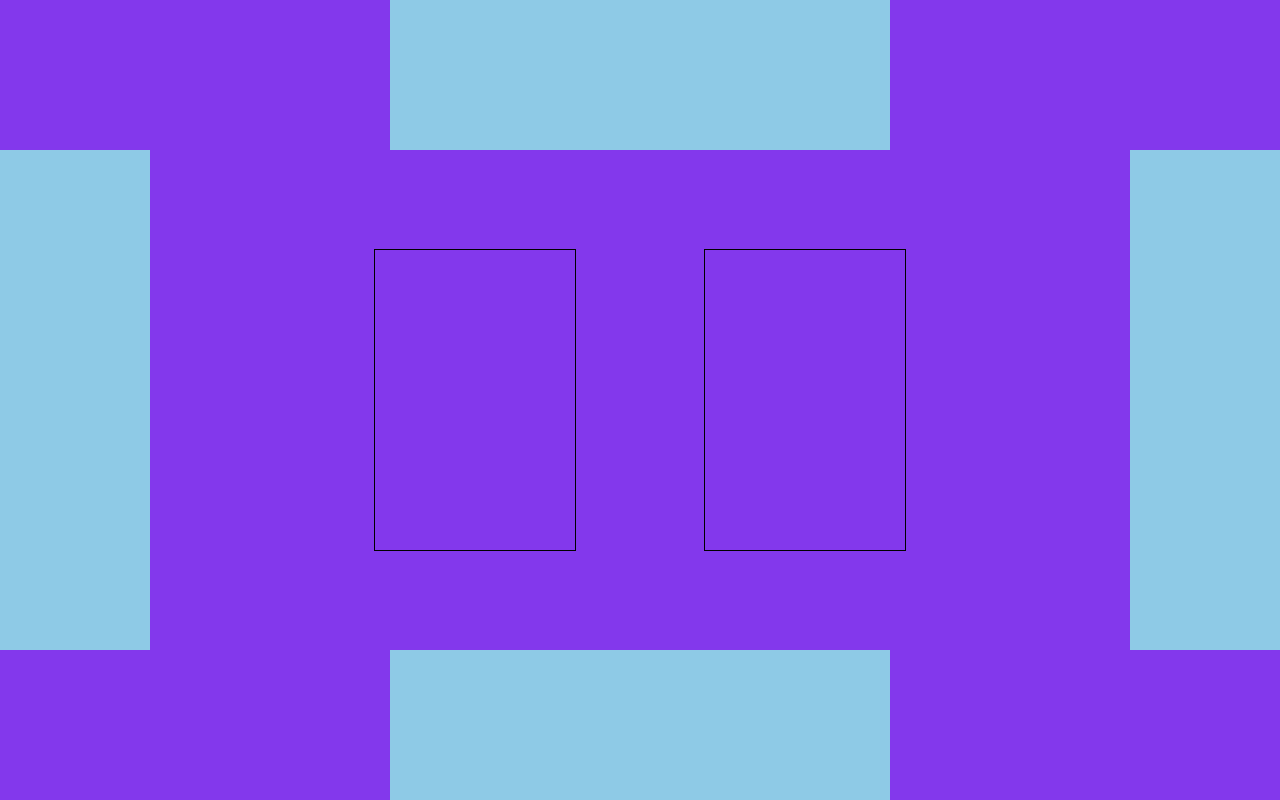
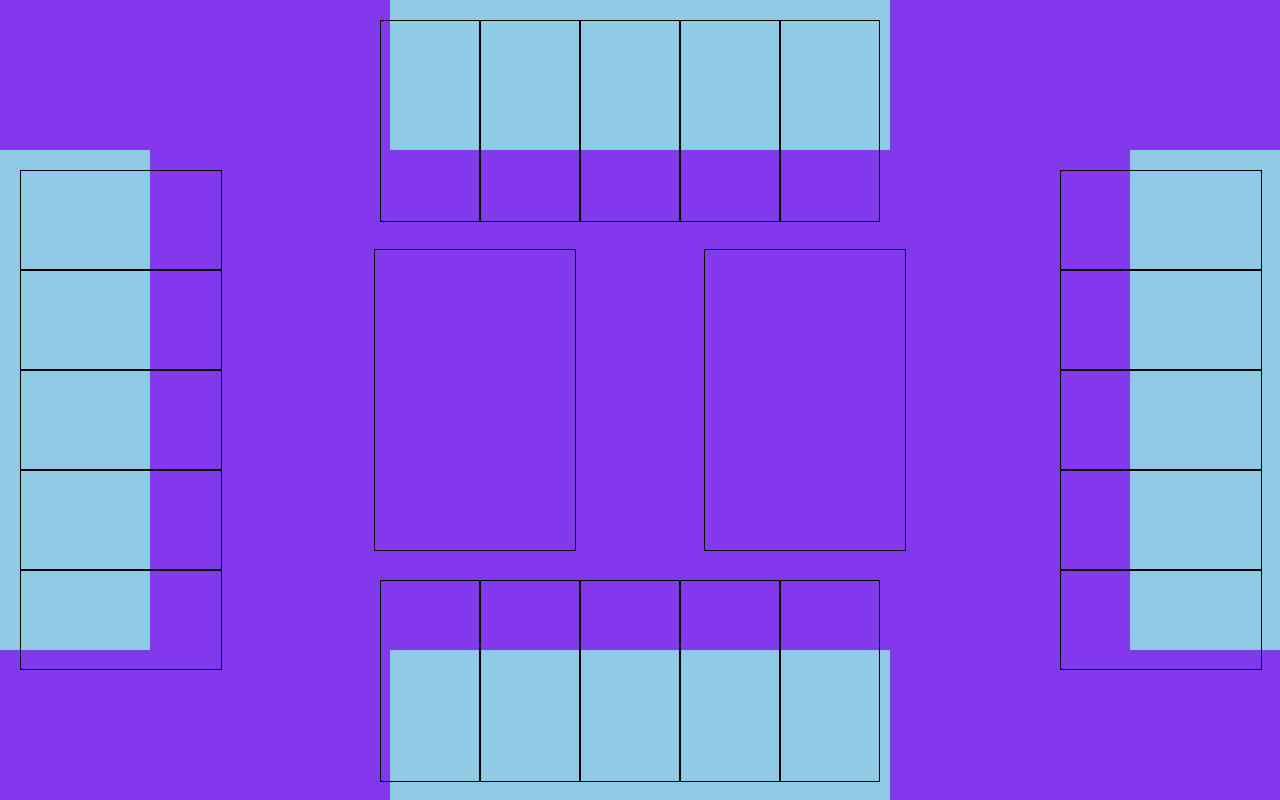
Before and after one commit to rodhenr/Uno-Front-End, a React (Create React App) app: page / in a window 1280 px wide. Built offline with nearby package versions, Linux system fonts and the light colour scheme.

Commit message:
:sparkles: feat: Adicionado componente de card e modificações no CSS

```diff
--- a/src/App.tsx
+++ b/src/App.tsx
@@ -8,18 +8,18 @@ function App() {
   return (
     <div className={styles.container}>
       <div>
-        <CardsHorizontal />
+        <CardsHorizontal position={"top"} />
       </div>
       <div className={styles.container_middle}>
-        <CardsVertical />
+        <CardsVertical position="left" />
         <div className={styles.middle_center}>
           <Deck />
           <CardsPlayed />
         </div>
-        <CardsVertical />
+        <CardsVertical position="right" />
       </div>
       <div>
-        <CardsHorizontal />
+        <CardsHorizontal position={"down"} />
       </div>
     </div>
   );
--- /dev/null
+++ b/src/components/Card.tsx
@@ -0,0 +1,20 @@
+import styles from "../styles/Card.module.scss";
+
+interface Props {
+  isPlayer: boolean;
+  position: string;
+}
+
+function Card({ isPlayer, position }: Props) {
+  return isPlayer ? (
+    <div className={styles.containerPlayer}></div>
+  ) : position === "left" ? (
+    <div className={styles.containerLeft}></div>
+  ) : position === "right" ? (
+    <div className={styles.containerRight}></div>
+  ) : (
+    <div className={styles.containerTop}></div>
+  );
+}
+
+export default Card;
--- a/src/components/CardsHorizontal.tsx
+++ b/src/components/CardsHorizontal.tsx
@@ -1,7 +1,27 @@
+import Card from "./Card";
 import styles from "../styles/CardsHorizontal.module.scss";
 
-function CardsHorizontal() {
-  return <div className={styles.container}></div>;
+interface Props {
+  position: string;
+}
+
+function CardsHorizontal({ position }: Props) {
+  const cardsPlayer = ["", "", "", "", ""];
+  const cardsTop = ["", "", "", "", ""];
+
+  return position === "down" ? (
+    <div className={styles.containerDown}>
+      {cardsPlayer.map((i) => {
+        return <Card isPlayer={true} position={"down"} />;
+      })}
+    </div>
+  ) : (
+    <div className={styles.containerTop}>
+      {cardsTop.map((i) => {
+        return <Card isPlayer={false} position={"top"} />;
+      })}
+    </div>
+  );
 }
 
 export default CardsHorizontal;
--- a/src/components/CardsVertical.tsx
+++ b/src/components/CardsVertical.tsx
@@ -1,9 +1,26 @@
+import Card from "./Card";
 import styles from "../styles/CardsVertical.module.scss";
 
-function CardsVertical() {
-  return (
-    <div className={styles.container}></div>
-  )
+interface Props {
+  position: string;
+}
+
+function CardsVertical({ position }: Props) {
+  const cards = ["", "", "", "", ""];
+
+  return position === "left" ? (
+    <div className={styles.containerLeft}>
+      {cards.map((i) => {
+        return <Card isPlayer={false} position={"left"} />;
+      })}
+    </div>
+  ) : (
+    <div className={styles.containerRight}>
+      {cards.map((i) => {
+        return <Card isPlayer={false} position={"right"} />;
+      })}
+    </div>
+  );
 }
 
 export default CardsVertical
--- a/src/styles/App.module.scss
+++ b/src/styles/App.module.scss
@@ -7,6 +7,7 @@ $b1: #8338ec;
     flex-direction: column;
     height: 100vh;
     justify-content: space-between;
+    overflow: hidden;
     width: 100vw;
 }
 
--- /dev/null
+++ b/src/styles/Card.module.scss
@@ -0,0 +1,35 @@
+.containerPlayer {
+  border: 1px solid black;
+  bottom: 70px;
+  height: 200px;
+  left: -10px;
+  position: relative;
+  width: 150px;
+}
+
+.containerLeft {
+  border: 1px solid black;
+  height: 150px;
+  left: 20px;
+  position: relative;
+  top: 20px;
+  width: 200px;
+}
+
+.containerRight {
+  border: 1px solid black;
+  height: 150px;
+  left: -70px;
+  position: relative;
+  top: 20px;
+  width: 200px;
+}
+
+.containerTop {
+  border: 1px solid black;
+  height: 200px;
+  left: -10px;
+  position: relative;
+  top: 20px;
+  width: 150px;
+}
--- a/src/styles/CardsHorizontal.module.scss
+++ b/src/styles/CardsHorizontal.module.scss
@@ -1,7 +1,15 @@
 $b1: #8ecae6;
 
-.container {
+.containerDown {
   background-color: $b1;
+  display: flex;
   height: 150px;
   width: 500px;
 }
+
+.containerTop {
+  background-color: $b1;
+  display: flex;
+  height: 150px;
+  width: 500px;
+}
--- a/src/styles/CardsVertical.module.scss
+++ b/src/styles/CardsVertical.module.scss
@@ -1,7 +1,17 @@
 $b1: #8ecae6;
 
-.container {
+.containerLeft {
   background-color: $b1;
+  display: flex;
+  flex-direction: column;
   height: 500px;
   width: 150px;
 }
+
+.containerRight {
+  background-color: $b1;
+  display: flex;
+  flex-direction: column;
+  height: 500px;
+  width: 150px;
+}
```
